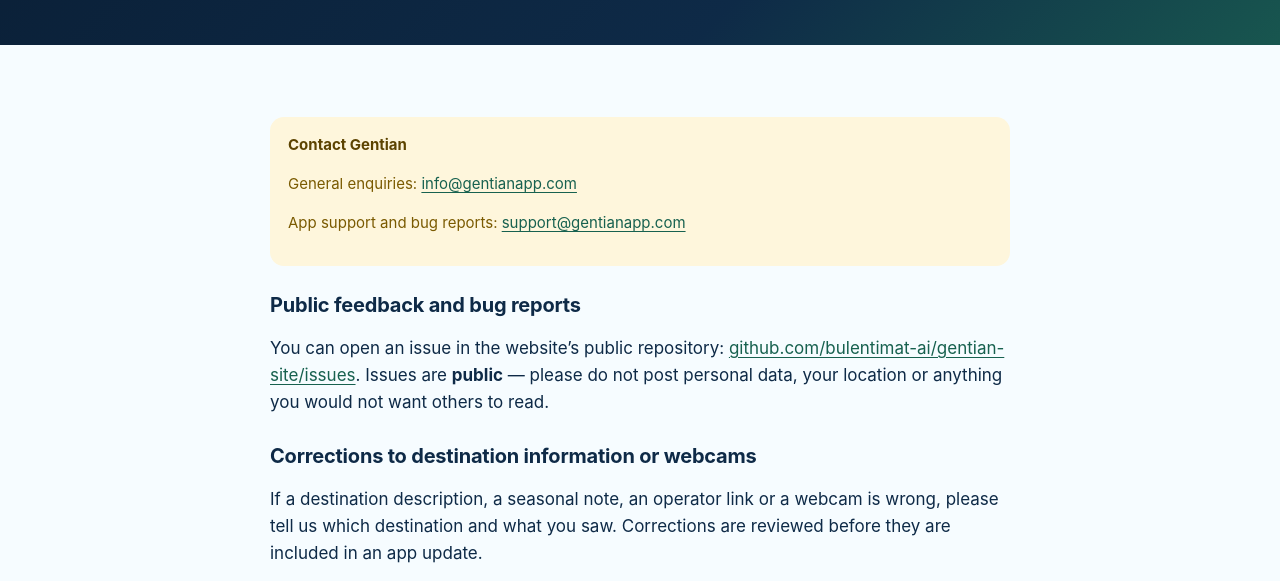
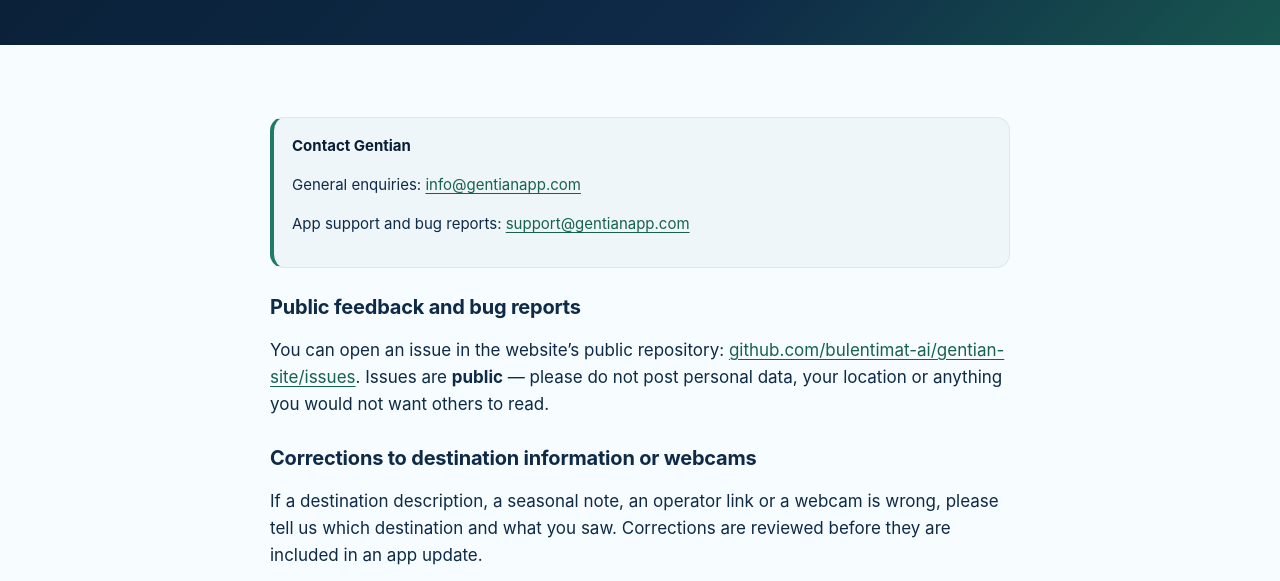
Before and after one commit to bulentimat-ai/gentian-site, a plain HTML site: page contact/index.html in a window 1280 px wide. Shown: the part 213-794 px from the top of the page. Drawn offline with Linux system fonts and the light colour scheme.

Commit message:
Prepare public-facing Gentian copy and match contact notes to brand colors

```diff
--- a/assets/site.css
+++ b/assets/site.css
@@ -12,8 +12,6 @@
   --border: #dce7ee;
   --text: #0e2a47;
   --text-2: #4a6076;
-  --caution-bg: #fef6dc;
-  --caution-text: #7a5a00;
   --danger: #c62828;
   --radius: 18px;
   --max: 1120px;
@@ -94,8 +92,8 @@ figcaption { font-size: 13px; color: var(--text-2); text-align: center; margin-t
 .shots figure { margin: 0; scroll-snap-align: start; }
 .shots .phone { border-width: 6px; border-radius: 28px; }
 
-.note { background: var(--caution-bg); color: var(--caution-text); border-radius: 14px; padding: 16px 18px; font-size: 15px; }
-.note strong { color: #5c4300; }
+.note { background: var(--surface-muted); color: var(--navy); border: 1px solid var(--border); border-left: 4px solid var(--green); border-radius: 14px; padding: 16px 18px; font-size: 15px; }
+.note strong { color: var(--navy-deep); }
 .safety { background: var(--navy); color: #fff; }
 .safety p, .safety li { color: rgba(255, 255, 255, 0.9); }
 .safety a { color: var(--meadow); }
```
